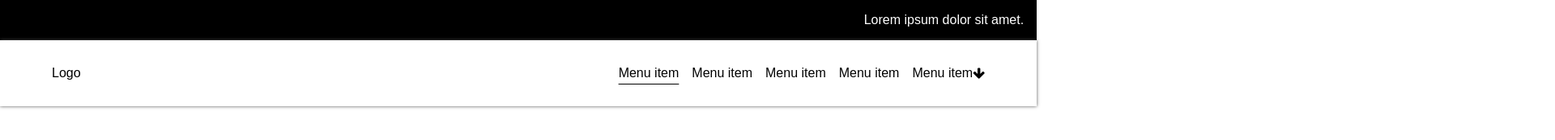
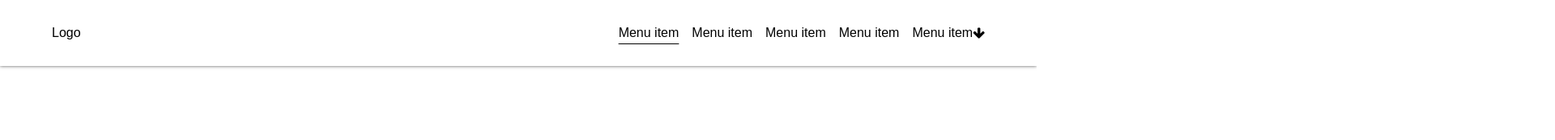
Before and after one commit to codiland-code/Mobile-menu, a plain HTML site: page index.html in a window 1280 px wide. Shown: the top 174 px of the page at 81% size, 1920 px wide, since content can reach past the window. Drawn offline with Linux system fonts and the light colour scheme.

Commit message:
Update index.html

```diff
--- a/index.html
+++ b/index.html
@@ -10,16 +10,6 @@
     <script defer src="main.js"></script>
 </head>
 <body>
-
-    <div class="usps">
-        <div class="animatedUsps">
-            <p>Lorem ipsum dolor sit amet.</p>
-            <p>Lorem ipsum dolor sit amet.</p>
-            <p>Lorem ipsum dolor sit amet.</p>
-        </div>
-
-
-    </div>
 
     <nav class="header">
         <div class="logo">Logo</div>
```
